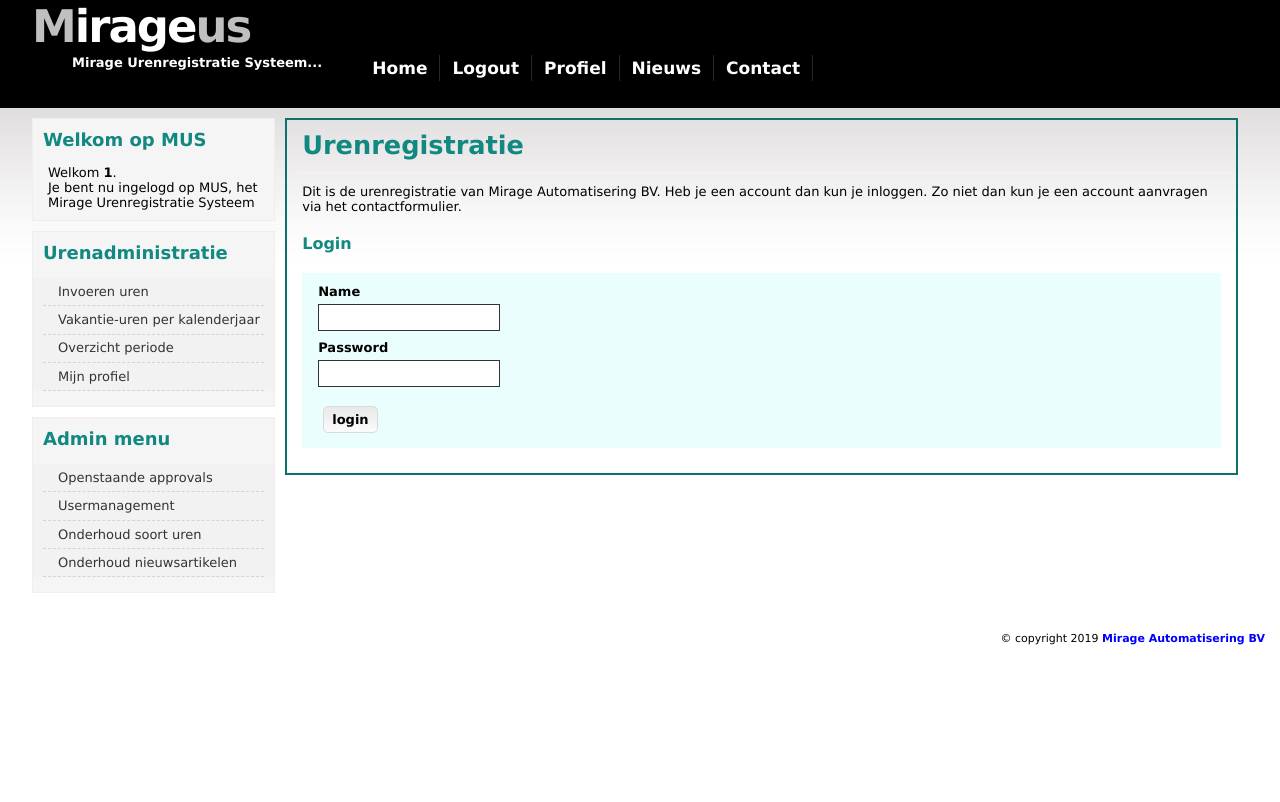
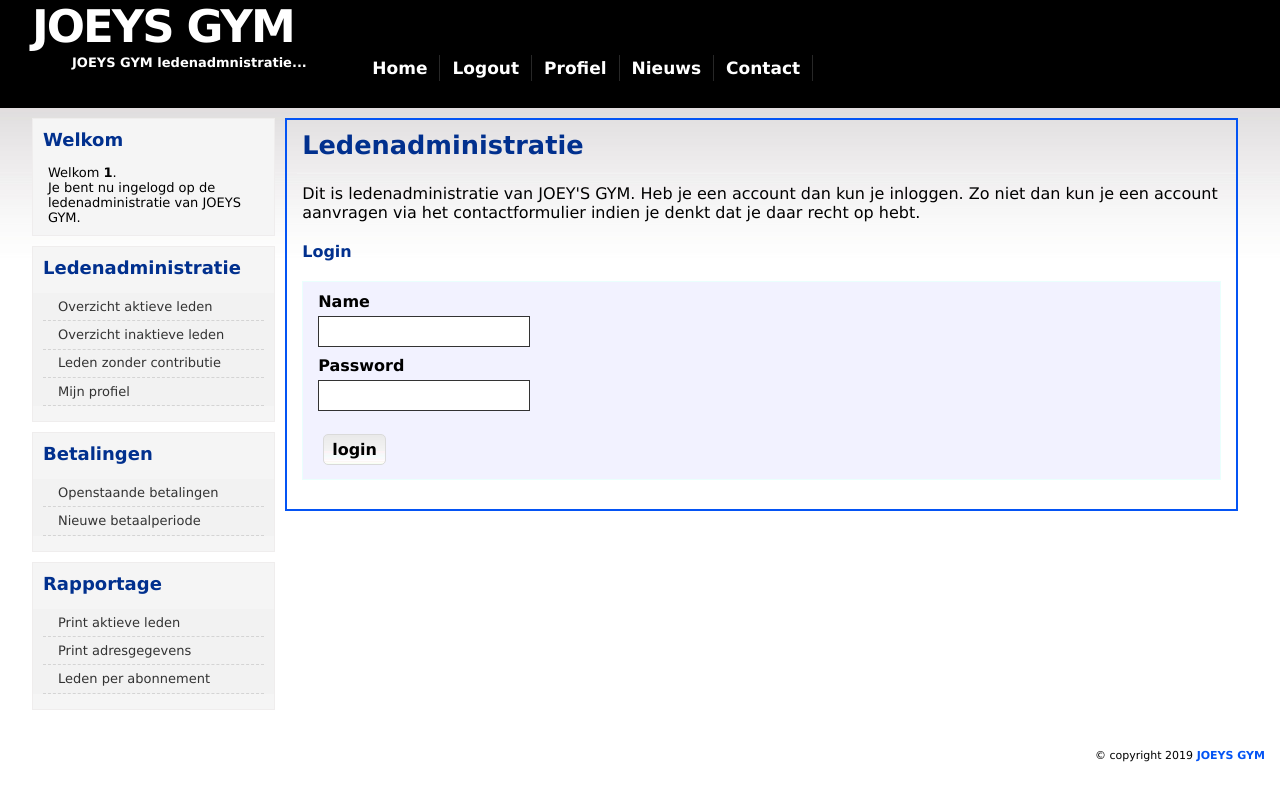
Before and after one commit to markwage/joeys-gym-ledenadministratie, a PHP site: page /login.php in a window 1280 px wide. Before the commit the page ends 645 px from the top, so only its background shows below. Run offline with PHP 8.4, Linux system fonts and the light colour scheme; the visitor is signed in with stand-in values (Sample User, id 1); some libraries are stand-ins or nearby versions.

Commit message:
Tussentijds bewaren in github

```diff
--- a/css/style.css
+++ b/css/style.css
@@ -13,7 +13,7 @@ body {
 	right: 0;
 	margin: 0;
 	padding: 0;
-	font: normal 13px verdana, arial, sans-serif;
+	font: normal 16px verdana, arial, sans-serif;
 	color: black;
 	background: #FFF url(../img/bg.jpg) repeat-x;
 	text-align: center;
@@ -22,7 +22,7 @@ body {
 /* links */
 a {
 	background: inherit;
-	color: #72A545;
+	color: #0454f4;
 	text-decoration: none;
 }
 a:hover {
@@ -32,7 +32,7 @@ a:hover {
 }
 
 /* headers */
-h1, h2, h3 { font: bold verdana, arial, sans-serif; color: #118981; }
+h1, h2, h3 { font: bold verdana, arial, sans-serif; color: #01308e; }
 h1 { font-size: 24px; padding-bottom: 13px; }
 h2 { font-size: 20px; text-transform: uppercase; }
 h3 { font-size: 16px; padding-top: 10px; padding-bottom: 10px; }
@@ -116,7 +120,7 @@ form {
 	margin: 10px 15px;
 	padding: 0;
 	border: 1px solid #eafffd;
-	background-color: #eafffd;
+	background-color: #f2f2ff;
 }
 label {
 	display:block;
@@ -126,7 +130,7 @@ label {
 input {
 	padding: 5px 5px 5px 5px;
 	border: 1px solid #333;
-	font: normal 13px verdana, arial, sans-serif;
+	font: normal 16px verdana, arial, sans-serif;
 	/* color:#777; */
 	margin-bottom: 4px;
 }
@@ -182,7 +186,7 @@ textarea:focus {
 
 input.button {
 	margin-left: 5px;
-	font: bold 13px verdana, arial, sans-serif;
+	font: bold 16px verdana, arial, sans-serif;
 	background: #FFF url(../img/gradientbg.jpg) repeat-x;
 	padding: 5px 8px 5px 8px;
 	color: black;
@@ -299,6 +303,7 @@ input.button {
 	background: #F5F5F5;
 	border: 1px solid #EFEDED;
 	margin-bottom: 10px;
+	font-size: 13px;
 }
 
 /* sidebar menu */
@@ -310,6 +315,7 @@ input.button {
 }
 #sidebar ul.sidemenu li {
 	padding: 0px 10px;
+	font-size: 13px;
 }
 #sidebar ul.sidemenu a {
 	display:block;
@@ -336,7 +342,7 @@ input.button {
 	width: 78%;
 	margin: 0 0 10px 0; padding: 0;
 	border: 2px solid;
-	border-color: #0c726b;
+	border-color: #0454f4;
 }
 #main h1 {
 	padding: 10px 0px 13px 5px;
@@ -381,6 +387,10 @@ input.button {
 	padding: 0 0 30px 0;
 }
 
+#footer a{
+	color: #0454f4;
+}
+
 /* additional classes */
 .clear { clear: both; }
 .gray  { color: #BFBFBF; }
--- a/db.php
+++ b/db.php
@@ -3,7 +3,7 @@
 // Database instellingen
 
 $dbhost = "localhost";
-$dbname = "mus";
+$dbname = "leden";
 $dbuser = "root";
 $dbpassw = "";
 
--- a/footer.php
+++ b/footer.php
@@ -5,7 +5,7 @@
 	<!-- footer starts here -->
 	<div id="footer">
 		<p>
-		&copy; copyright 2019 <strong><a href="http://www.mirage.nl">Mirage Automatisering BV</a></strong>
+		&copy; copyright 2019 <strong><a href="http://www.mirage.nl">JOEYS GYM</a></strong>
 		</p>
 	<!-- footer ends here -->
 	</div>
--- a/function.php
+++ b/function.php
@@ -32,12 +32,12 @@ function errormessage($error_header, $error_message) {
 // uitgevoerd.
 //------------------------------------------------------------------------
 function check_cookies() {
-	if(isset($_COOKIE['ID_mus'])) {
+	if(isset($_COOKIE['ID_leden'])) {
 		// Indien aanwezig word je naar de volgende page ge-redirect
 		include ("./db.php");
 	    $dbconn = mysqli_connect($dbhost, $dbuser, $dbpassw, $dbname);
-		$username = $_COOKIE['ID_mus'];
-		$pass = $_COOKIE['Key_mus'];
+		$username = $_COOKIE['ID_leden'];
+		$pass = $_COOKIE['Key_leden'];
 		$check = mysqli_query($dbconn, "SELECT * FROM users WHERE username = '$username'") or die(mysqli_error($dbconn));
 		while ($info = mysqli_fetch_array($check)) {
 			if ($pass != $info['password']) {
@@ -110,7 +110,7 @@ function cnv_dateToWeek($datum) {
 function writeLogRecord($phpProg, $logRecord) {
     if (isset($_SESSION['username'])) $username = $_SESSION['username'];
     else $username = "";
-    $fileName = "C:\\wamp64\\www\\mirage-urenregistratie-systeem\\logs\\systemlogMUS.log";
+    $fileName = "C:\\wamp64\\www\\joeys-gym-ledenadministratie\\logs\\systemlog.log";
     $datumlog = date('Ymd H:i:s');
     file_put_contents($fileName, PHP_EOL.$datumlog.";".$phpProg.";".$username.";".$logRecord, FILE_APPEND);
 }
@@ -132,7 +132,7 @@ function form_soorturen_fill($aktie) {
 // Stel de ingevulde gegevensin het scherm veilig zodat de velden gevuld worden
 // met de al ingevulde waarden bij het optreden van een error
 //------------------------------------------------------------------------
-function form_user_fill($btn_aktie) {
+function form_leden_fill($btn_aktie) {
     if ($btn_aktie == "save" || $btn_aktie == "toevoegen") {
         global $frm_username, $frm_pass, $frm_pass2, $frm_admin, $frm_voornaam, $frm_tussenvoegsel, $frm_achternaam,
         $frm_email, $frm_indienst, $formerror;
--- a/header.php
+++ b/header.php
@@ -1,26 +1,22 @@
 <!DOCTYPE html PUBLIC "-//W3C//DTD XHTML 1.0 Strict//EN" "http://www.w3.org/TR/xhtml1/DTD/xhtml1-strict.dtd">
 <html xmlns="http://www.w3.org/1999/xhtml" xml:lang="en" lang="en">
-
 <meta name="viewport" content="width=device-width, initial-scale=1.0">
-
 <head>
 	<link rel="stylesheet" href="./css/style.css" type="text/css" />
 	<link rel="stylesheet" href="./css/calendar.css" type="text/css" />
-	<title>Mirage urenregistratie</title>
-
 	<script language="javascript" src="./js/functions.js"></script>
 	<script type="text/javascript" src="./js/calendar.js"></script>
 	<script src="https://ajax.googleapis.com/ajax/libs/jquery/3.3.1/jquery.min.js"></script>
     <!-- <link rel="stylesheet" href="https://maxcdn.bootstrapcdn.com/bootstrap/3.3.6/css/bootstrap.min.css" />  -->
 	<!-- <script src="https://maxcdn.bootstrapcdn.com/bootstrap/3.3.6/js/bootstrap.min.js"></script>  -->
-
+	<title>JOEYS GYM ledenadministratie</title>
 </head>
 <body>
     <!-- wrap starts here -->
 	<div id="wrap">
 		<div id="header"><div id="header-content">
-			<h1 id="logo"><a href="index.php" title=""><span class="gray">M</span>irage<span class="gray">us</span></a></h1>
-			<h2 id="slogan">Mirage Urenregistratie Systeem...</h2>
+			<h1 id="logo"><a href="index.php" title="">JOEYS GYM</a></h1>
+			<h2 id="slogan">JOEYS GYM ledenadmnistratie...</h2>
 			<?php include ("./menu_top.php") ?>
 		</div>
 	</div>
--- a/js/functions.js
+++ b/js/functions.js
@@ -1,8 +1,8 @@
 function confirmDelUser() {
 	return confirm("Weet je zeker dat de user verwijderd moet worden?");
 }
-function confirmDelSoortuur() {
-	return confirm("Weet je zeker dat deze uurcode verwijderd moet worden?");
+function confirmDelLid() {
+	return confirm("Weet je zeker dat dit lid verwijderd moet worden?");
 }
 
 function confirmDelNieuwsbericht() {
--- a/login.php
+++ b/login.php
@@ -9,10 +9,10 @@ include ("header.php");
 
 ?>
 <div id="main">
-	<h1>Urenregistratie</h1>
-	<p>Dit is de urenregistratie van Mirage Automatisering BV.
+	<h1>Ledenadministratie</h1>
+	<p>Dit is ledenadministratie van JOEY'S GYM.
 	Heb je een account dan kun je inloggen.
-	Zo niet dan kun je een account aanvragen via het contactformulier.</p>
+	Zo niet dan kun je een account aanvragen via het contactformulier indien je denkt dat je daar recht op hebt.</p>
 
 <?php
 // Indien het Login form is submitted
@@ -48,8 +48,8 @@ if (isset($_POST['submit'])) {
 			$_POST['username'] = stripslashes($_POST['username']);
 			//$hour = time() + 3600;
 			$hour = time() + 36000;
-			setcookie('ID_mus', $_POST['username'], $hour);
-			setcookie('Key_mus', $_POST['pass'], $hour);
+			setcookie('ID_leden', $_POST['username'], $hour);
+			setcookie('Key_leden', $_POST['pass'], $hour);
 			$_SESSION['username'] = $_POST['username'];
 			$_SESSION['admin']    = $_POST['admin'];
 			$_SESSION['voornaam'] = $_POST['voornaam'];
--- a/logout.php
+++ b/logout.php
@@ -9,8 +9,8 @@ include ("./function.php");
 // make the time in the past to destroy the cookies
 $past = time() - 100;
 
-setcookie('ID_mus', gone, $past);
-setcookie('Key_mus', gone, $past);
+setcookie('ID_leden', gone, $past);
+setcookie('Key_leden', gone, $past);
 writeLogRecord("logout","User is succesvol uitgelogd");
 header("location: login.php");
 ?>
--- a/menu_links.php
+++ b/menu_links.php
@@ -1,34 +1,41 @@
 <?php
 
-if (isset($_COOKIE['ID_mus'])) {
+if (isset($_COOKIE['ID_leden'])) {
 	echo '<div class="sidebox">';
-	echo '<h1>Welkom op MUS</h1>';
-	echo "<p>Welkom <b>".$_SESSION['voornaam']."</b>.<br /> Je bent nu ingelogd op MUS, het Mirage Urenregistratie Systeem<br /></p>";
+	echo '<h1>Welkom</h1>';
+	echo "<p>Welkom <b>".$_SESSION['voornaam']."</b>.<br /> Je bent nu ingelogd op de ledenadministratie van JOEYS GYM.<br /></p>";
 	echo '</div>';
 
 	// Menu voor updaten/onderhouden van de gewerkte uren
 	echo '<div class="sidebox">';
-	echo '<h1 class="clear">Urenadministratie</h1>';
+	echo '<h1 class="clear">Ledenadministratie</h1>';
 	echo '<ul class="sidemenu">';
-	echo '<li><a href="uren.php?aktie=toevoegen">Invoeren uren</a></li>';
-	echo '<li><a href="uren.php?aktie=disp">Vakantie-uren per kalenderjaar</a></li>';
-	echo '<li><a href="rapportage.php">Overzicht periode</a></li>';
+	echo '<li><a href="leden.php?aktie=dispAktief">Overzicht aktieve leden</a></li>';
+	echo '<li><a href="leden.php?aktie=dispInaktief">Overzicht inaktieve leden</a></li>';
+	echo '<li><a href="leden.php?aktie=dispGeenContr">Leden zonder contributie</a></li>';
 	echo '<li><a href="edit_users.php?aktie=editprof&edtuser='.$_SESSION["username"].'">Mijn profiel</a></li>';
 	echo '</ul>';
 	echo '</div>';
 
 	// menu alleen voor gebruiker met adminrechten
-	if ($_SESSION['admin']) {
+	//if ($_SESSION['admin']) {
 		echo '<div class="sidebox">';
-		echo '<h1>Admin menu</h1>';
+		echo '<h1>Betalingen</h1>';
 		echo '<ul class="sidemenu">';
-		echo '<li><a href="approve.php?aktie=disp">Openstaande approvals</a></li>';
-		echo '<li><a href="edit_users.php?aktie=disp">Usermanagement</a></li>';
-		echo '<li><a href="edit_soorturen.php?aktie=disp">Onderhoud soort uren</a></li>';
-		echo '<li><a href="edit_nieuws.php?aktie=disp">Onderhoud nieuwsartikelen</a></li>';
+		echo '<li><a href="betalingen.php?aktie=open">Openstaande betalingen</a></li>';
+		echo '<li><a href="betaalperiode.php">Nieuwe betaalperiode</a></li>';
 		echo '</ul>';
 		echo '</div>';
-	}
+	//}
+
+	echo '<div class="sidebox">';
+	echo '<h1>Rapportage</h1>';
+	echo '<ul class="sidemenu">';
+	echo '<li><a href="rappAktieveleden.php">Print aktieve leden</a></li>';
+	echo '<li><a href="rappAdressen.php">Print adresgegevens</a></li>';
+	echo '<li><a href="rappPerabonnement.php">Leden per abonnement</a></li>';
+	echo '</ul>';
+	echo '</div>';
 }
 
 ?>
--- a/menu_top.php
+++ b/menu_top.php
@@ -6,7 +6,7 @@ if (!isset($_SESSION['admin'])) {
 	echo '<li><a href="login.php">Login</a></li>';
 }
 // Indien ingelogd is
-if (isset($_COOKIE['ID_mus'])) {
+if (isset($_COOKIE['ID_leden'])) {
 	echo '<li><a href="logout.php">Logout</a></li>';
 	echo '<li><a href="edit_users.php?aktie=edit&edtuser='.$_SESSION["username"].'">Profiel</a></li>';
 	echo "<li><a href='edit_nieuws.php?aktie=disp'>Nieuws</a></li>";
```
Also changed, not shown: other parts of css/style.css (+25 -21 lines), index.php (+85 -41 lines), leden.php (added, +271 -0 lines), 1 other file.
